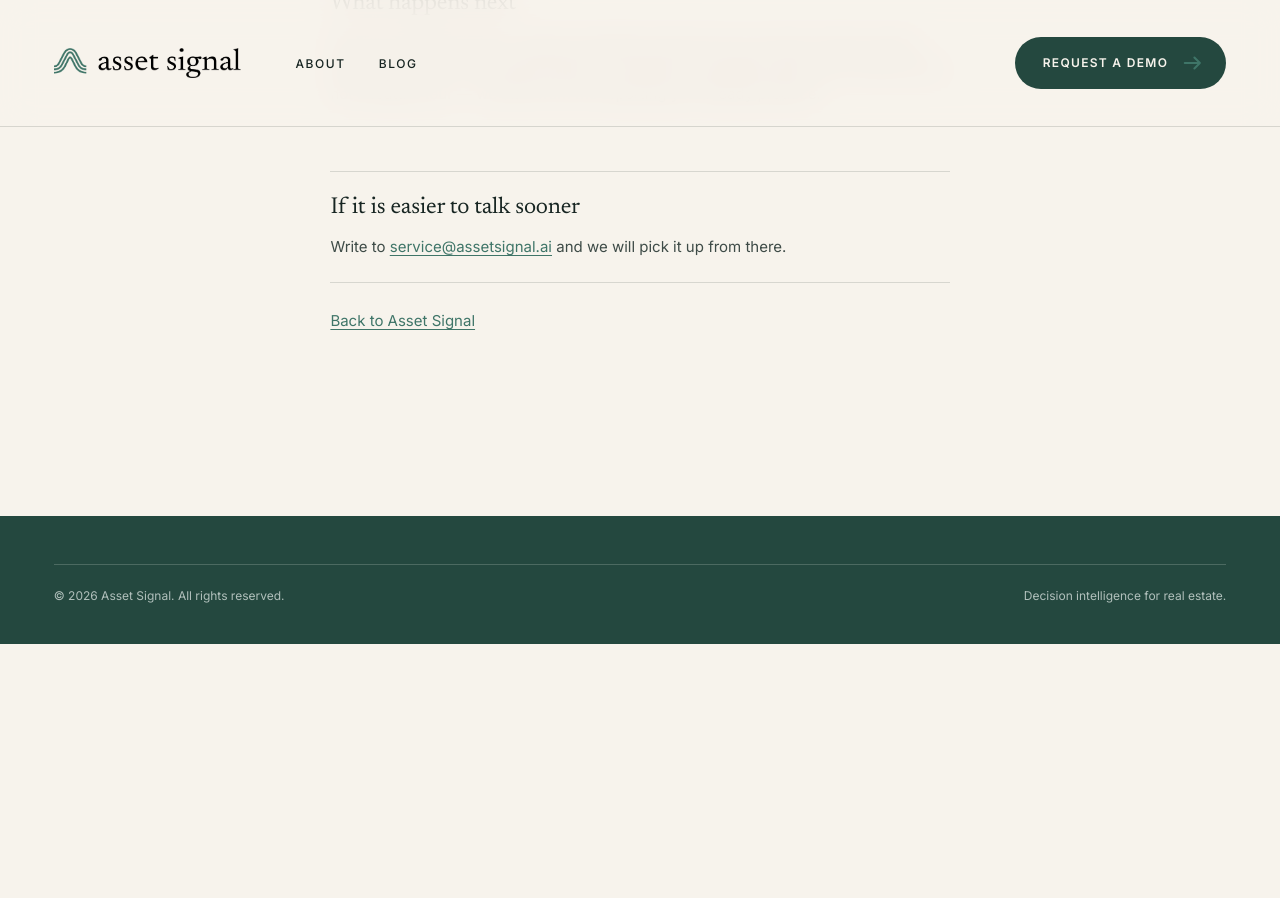
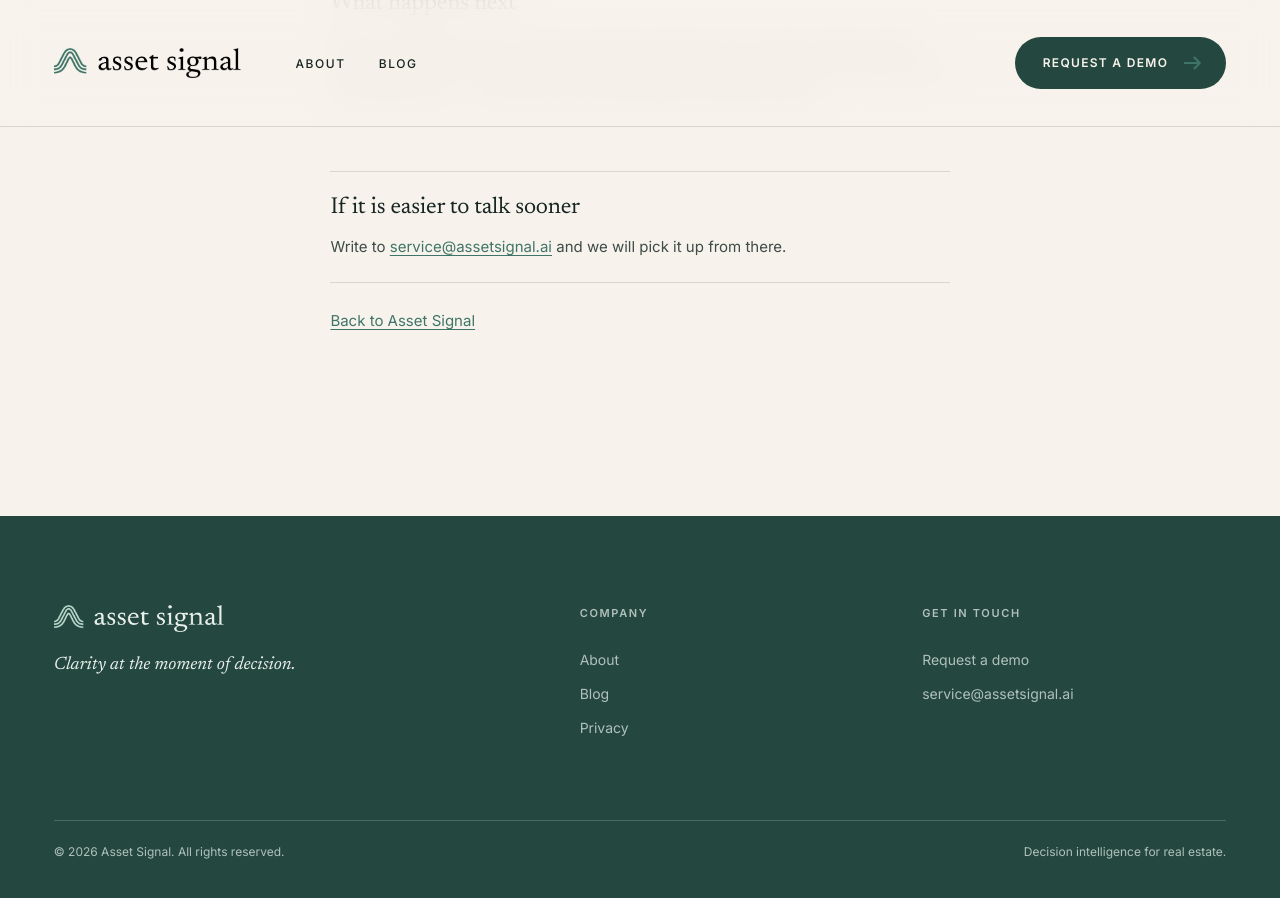
Before and after one commit to asset-signal/asset-signal.github.io, a Jekyll site: the page built from thanks.html, in a window 1280 px wide and 900 px high, scrolled down 408 px. Built offline with Jekyll 4.4.1, drawn with Linux system fonts in a browser that asks for light colours; before the commit the page ends 1052 px from its top, so only the background shows below that.

Commit message:
Give every page the same footer
Removes the minimal (rule-only) footer variant that About, Blog,
Privacy and Thanks used — every page now closes on the full footer
the homepage does: logo, tagline, and the Company / Get in touch nav.

```diff
--- a/_includes/footer.html
+++ b/_includes/footer.html
@@ -1,13 +1,12 @@
 {%- comment -%}
-  Two shapes. The full footer closes the homepage; the legal and
-  utility pages take the bottom rule alone, which is what they
-  already did before the conversion.
+  One shape, every page. The minimal (rule-only) variant used to
+  apply to About, Blog, Privacy and Thanks — now every page closes
+  on the same footer the homepage does.
 {%- endcomment -%}
 {%- assign home = '/' | relative_url -%}
 {%- if page.url == '/' -%}{%- assign anchor = '' -%}{%- else -%}{%- assign anchor = home -%}{%- endif -%}
-  <footer class="footer{% if page.footer == 'minimal' %} footer--minimal{% endif %}">
+  <footer class="footer">
     <div class="wrap">
-      {%- if page.footer != 'minimal' %}
       <div class="footer__top">
         <div>
           <a class="footer__logo" href="{{ anchor }}#top" aria-label="Asset Signal — home">
@@ -34,7 +33,6 @@
           </div>
         </nav>
       </div>
-      {%- endif %}
 
       <div class="footer__bottom">
         <p>&copy; {{ 'now' | date: "%Y" }} Asset Signal. All rights reserved.</p>
--- a/about.html
+++ b/about.html
@@ -5,7 +5,6 @@ description: "Who is building Asset Signal, why, and where the company actually
 canonical: "https://asset-signal.github.io/about.html"
 robots: "index, follow"
 og: true
-footer: minimal
 styles: [sections, footer, about]
 ---
     <main id="main" class="about">
--- a/css/footer.css
+++ b/css/footer.css
@@ -92,12 +92,6 @@
 
 .footer__group a:hover { color: var(--signal-lit); }
 
-/* With no footer__top above it the bottom rule inherits a top margin meant to
-   separate it from content that is not there — 80px of empty Deep Forest on
-   every legal, About and Writing page. */
-.footer--minimal .footer__bottom { margin-top: 0; }
-.footer--minimal { padding-block: clamp(32px, 4vw, 48px) clamp(28px, 3vw, 40px); }
-
 .footer__bottom {
   display: flex;
   flex-wrap: wrap;
--- a/privacy.html
+++ b/privacy.html
@@ -3,7 +3,6 @@ layout: default
 title: "Privacy notice — Asset Signal"
 description: "What Asset Signal collects through its demo request form, why, and how to have it removed."
 robots: "index, follow"
-footer: minimal
 styles: [sections, footer, legal]
 ---
     <main id="main" class="legal">
--- a/thanks.html
+++ b/thanks.html
@@ -3,7 +3,6 @@ layout: default
 title: "Request received — Asset Signal"
 description: "Your demo request has reached Asset Signal."
 robots: "noindex, follow"
-footer: minimal
 styles: [sections, footer, legal]
 ---
     <main id="main" class="legal">
```
